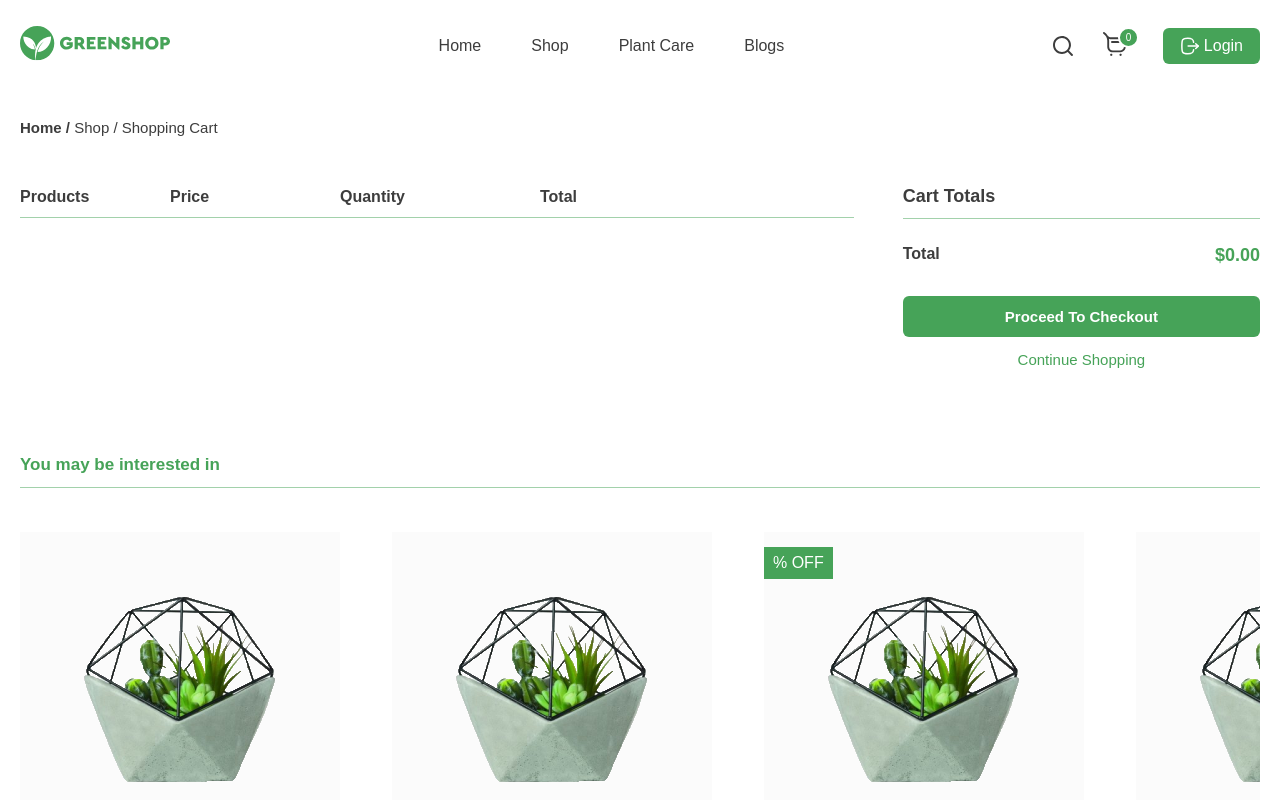
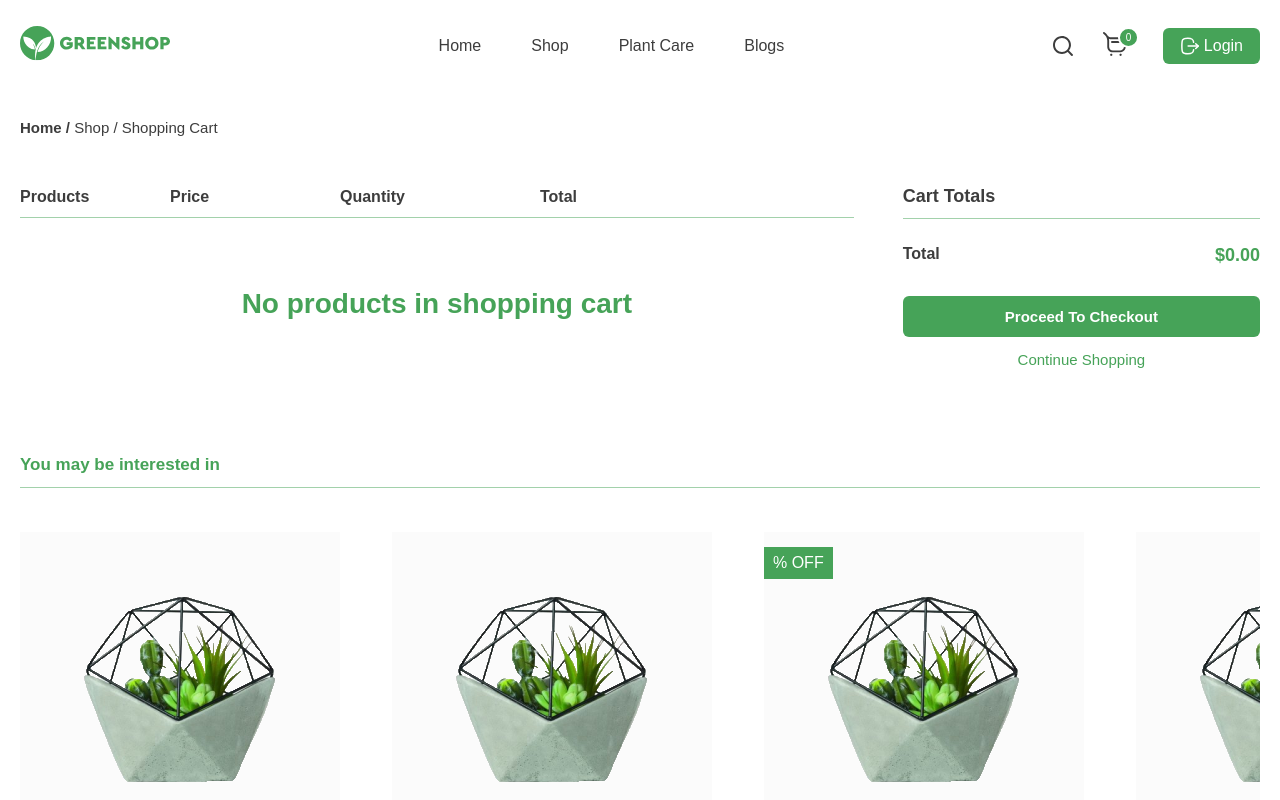
Before and after one commit to soto0/plants-shop, a React (Create React App) app: page /Shopping-Cart in a window 1280 px wide. Shown: the top 800 px of the page. Built offline with nearby package versions, Linux system fonts and the light colour scheme; data requests are answered from the project's data file.

Commit message:
update files

```diff
--- a/src/components/ShoppingCart/ShoppingCart.module.css
+++ b/src/components/ShoppingCart/ShoppingCart.module.css
@@ -136,6 +136,13 @@
     width: 100%;
 }
 
+.prompt {
+    font-weight: 700;
+    color: #46A358;
+    margin-top: 60px;
+    text-align: center;
+}
+
 @media screen and (max-width: 1350px) {
     .shoppingCart__block {
         gap: 49px;
--- a/src/components/ShoppingCart/ShoppingCart.tsx
+++ b/src/components/ShoppingCart/ShoppingCart.tsx
@@ -27,6 +27,8 @@ const ShoppingCart: FC<ShoppingCartProps> = (props: ShoppingCartProps) => {
                 </div>
                 <div className={s.shoppingCart__products}>
                     {
+                        Products.length === 0 ?
+                        <h2 className={s.prompt}>No products in shopping cart</h2> :
                         Products.map((product: any) => {
                             return (
                                 <div className={s.shoppingCart__product}>
@@ -66,7 +68,7 @@ const ShoppingCart: FC<ShoppingCartProps> = (props: ShoppingCartProps) => {
                 </div>
                 <div className={s.shoppingCart__buttons}>
                     <button className="button proceed__btn" disabled={TotalPrice === 0} onClick={() => {navigate('/Checkout')}}>Proceed To Checkout</button>
-                    <Link to='' className={s.shoppingCart__shopping}>Continue Shopping</Link>
+                    <Link to='/' className={s.shoppingCart__shopping}>Continue Shopping</Link>
                 </div>
             </div>
         </div>
```
